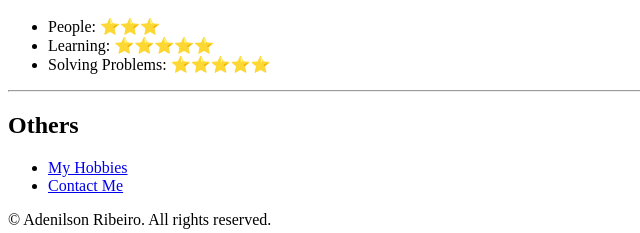
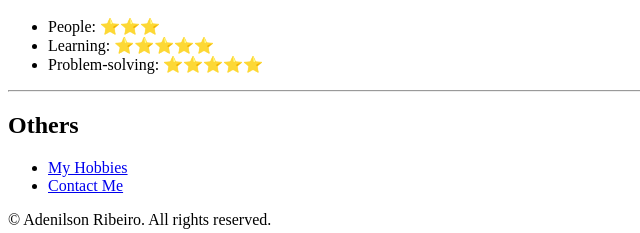
Before and after one commit to aaadjrbr/capstone-project1, a plain HTML site: page index.html in a window 1280 px wide. Shown: the part 800-1033 px from the top of the page, 0-640 px from the left. Drawn offline with Linux system fonts and the light colour scheme.

Commit message:
Update index.html

```diff
--- a/index.html
+++ b/index.html
@@ -49,7 +49,7 @@
     <ul>
         <li>People: ⭐️⭐️⭐️</li>
         <li>Learning: ⭐️⭐️⭐️⭐️⭐️</li>
-        <li>Solving Problems: ⭐️⭐️⭐️⭐️⭐️</li>
+        <li>Problem-solving: ⭐️⭐️⭐️⭐️⭐️</li>
     </ul>
     <hr />
 
```
